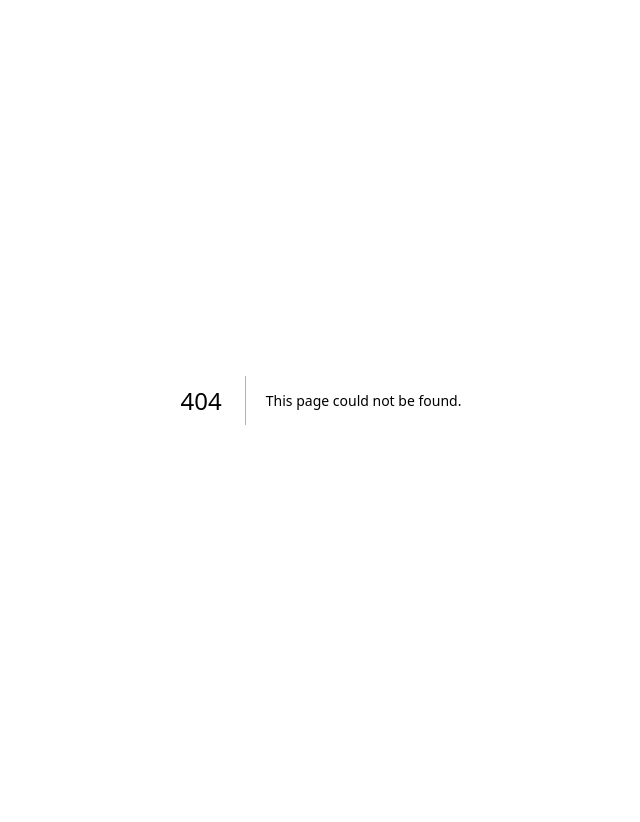
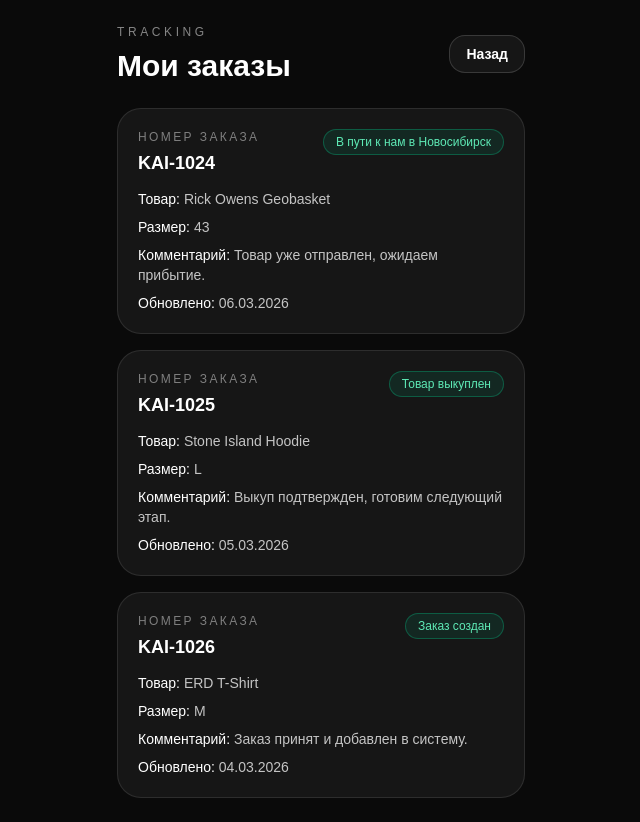
Before and after one commit to mepohta3-sketch/tracking-miniapp, a Next.js app: page /orders in a window 1280 px wide. Before the commit this address had no page. Shown: the whole page, without its empty margins (319-959 px from the left). Before the commit the page ends 800 px from the top, so only its background shows below. Built offline with nearby package versions, Linux system fonts and the light colour scheme.

Commit message:
Add orders page

```diff
--- /dev/null
+++ b/app/orders/page.tsx
@@ -0,0 +1,87 @@
+export default function OrdersPage() {
+  const orders = [
+    {
+      id: "KAI-1024",
+      product: "Rick Owens Geobasket",
+      size: "43",
+      status: "В пути к нам в Новосибирск",
+      comment: "Товар уже отправлен, ожидаем прибытие.",
+      updatedAt: "06.03.2026",
+    },
+    {
+      id: "KAI-1025",
+      product: "Stone Island Hoodie",
+      size: "L",
+      status: "Товар выкуплен",
+      comment: "Выкуп подтвержден, готовим следующий этап.",
+      updatedAt: "05.03.2026",
+    },
+    {
+      id: "KAI-1026",
+      product: "ERD T-Shirt",
+      size: "M",
+      status: "Заказ создан",
+      comment: "Заказ принят и добавлен в систему.",
+      updatedAt: "04.03.2026",
+    },
+  ];
+
+  return (
+    <main className="min-h-screen bg-neutral-950 text-white">
+      <div className="mx-auto max-w-md px-5 py-6">
+        <div className="mb-6 flex items-center justify-between">
+          <div>
+            <p className="text-xs uppercase tracking-[0.3em] text-white/50">
+              TRACKING
+            </p>
+            <h1 className="mt-2 text-3xl font-bold">Мои заказы</h1>
+          </div>
+
+          <a
+            href="/"
+            className="rounded-2xl border border-white/15 bg-white/5 px-4 py-2 text-sm font-semibold text-white"
+          >
+            Назад
+          </a>
+        </div>
+
+        <div className="space-y-4">
+          {orders.map((order) => (
+            <div
+              key={order.id}
+              className="rounded-3xl border border-white/10 bg-white/5 p-5"
+            >
+              <div className="mb-3 flex items-start justify-between gap-3">
+                <div>
+                  <p className="text-xs uppercase tracking-[0.2em] text-white/45">
+                    Номер заказа
+                  </p>
+                  <h2 className="mt-1 text-lg font-semibold">{order.id}</h2>
+                </div>
+
+                <span className="rounded-full border border-emerald-400/30 bg-emerald-400/10 px-3 py-1 text-xs font-medium text-emerald-300">
+                  {order.status}
+                </span>
+              </div>
+
+              <div className="space-y-2 text-sm text-white/75">
+                <p>
+                  <span className="text-white">Товар:</span> {order.product}
+                </p>
+                <p>
+                  <span className="text-white">Размер:</span> {order.size}
+                </p>
+                <p>
+                  <span className="text-white">Комментарий:</span> {order.comment}
+                </p>
+                <p>
+                  <span className="text-white">Обновлено:</span> {order.updatedAt}
+                </p>
+              </div>
+            </div>
+          ))}
+        </div>
+      </div>
+    </main>
+  );
+}
--- a/app/page.tsx
+++ b/app/page.tsx
@@ -19,9 +19,12 @@ export default function HomePage() {
           </p>
 
           <div className="mt-5 grid grid-cols-2 gap-3">
-            <button className="rounded-2xl bg-white px-4 py-3 text-sm font-semibold text-black">
-              Мои заказы
-            </button>
+            <a
+  href="/orders"
+  className="rounded-2xl bg-white px-4 py-3 text-center text-sm font-semibold text-black"
+>
+  Мои заказы
+</a>
 
             <button className="rounded-2xl border border-white/15 bg-white/5 px-4 py-3 text-sm font-semibold text-white">
               Поддержка
```
